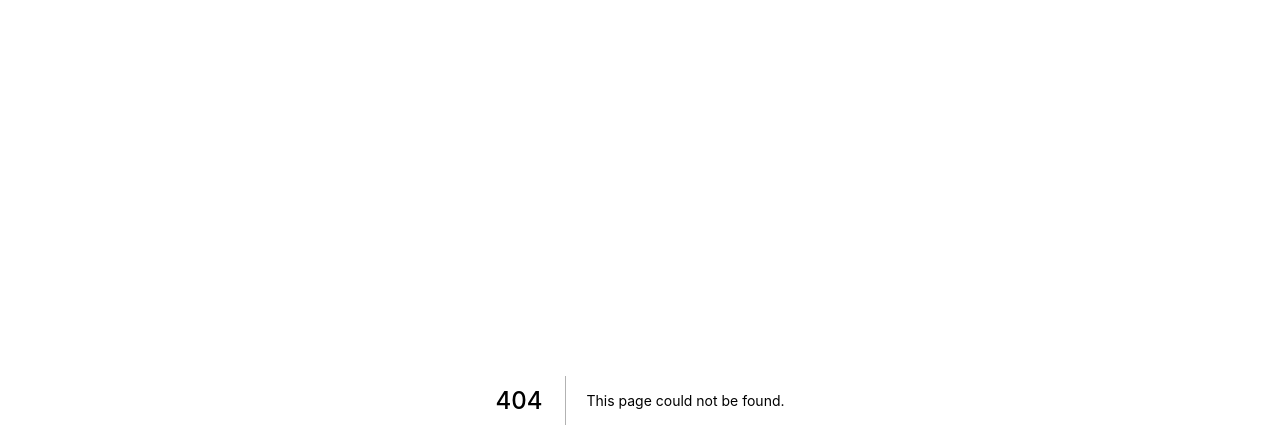
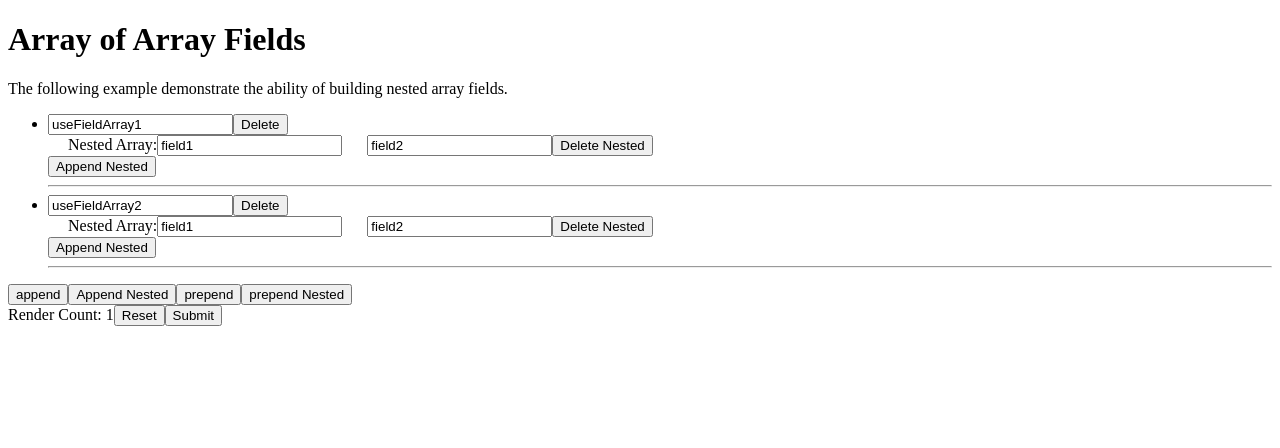
Before and after one commit to SakaiTaka23/simple-notice-frontend, a Next.js app: page /examples/nestedex in a window 1280 px wide. Before the commit this address had no page. Shown: the top 448 px of the page. Built offline with nearby package versions, Linux system fonts and the light colour scheme.

Commit message:
二重ネストformの例を追加

```diff
--- /dev/null
+++ b/pages/examples/components/FieldArray.tsx
@@ -0,0 +1,94 @@
+import React from 'react';
+import { useFieldArray } from 'react-hook-form';
+import NestedArray from './NestedFieldArray';
+
+let renderCount = 0;
+
+type Prop = {
+  control: any;
+  register: any;
+  setValue: any;
+  getValues: any;
+};
+
+const FieldsArray: React.FC<Prop> = ({ control, register, setValue, getValues }) => {
+  const { fields, append, remove, prepend } = useFieldArray({
+    control,
+    name: 'test',
+  });
+
+  renderCount++;
+
+  return (
+    <>
+      <ul>
+        {fields.map((item, index) => {
+          return (
+            <li key={item.id}>
+              <input name={`test[${index}].name`} ref={register()} defaultValue={item.name} />
+
+              <button type='button' onClick={() => remove(index)}>
+                Delete
+              </button>
+              <NestedArray nestIndex={index} {...{ control, register }} />
+            </li>
+          );
+        })}
+      </ul>
+
+      <section>
+        <button
+          type='button'
+          onClick={() => {
+            append({ name: 'append' });
+          }}
+        >
+          append
+        </button>
+
+        <button
+          type='button'
+          onClick={() => {
+            setValue('test', [
+              ...getValues().test,
+              {
+                name: 'append',
+                nestedArray: [{ field1: 'append', field2: 'append' }],
+              },
+            ]);
+          }}
+        >
+          Append Nested
+        </button>
+
+        <button
+          type='button'
+          onClick={() => {
+            prepend({ name: 'append' });
+          }}
+        >
+          prepend
+        </button>
+
+        <button
+          type='button'
+          onClick={() => {
+            setValue('test', [
+              {
+                name: 'append',
+                nestedArray: [{ field1: 'Prepend', field2: 'Prepend' }],
+              },
+              ...getValues().test,
+            ]);
+          }}
+        >
+          prepend Nested
+        </button>
+      </section>
+
+      <span className='counter'>Render Count: {renderCount}</span>
+    </>
+  );
+};
+
+export default FieldsArray;
--- /dev/null
+++ b/pages/examples/components/NestedFieldArray.tsx
@@ -0,0 +1,54 @@
+import React from 'react';
+import { useFieldArray } from 'react-hook-form';
+
+type Prop = {
+  nestIndex: any;
+  control: any;
+  register: any;
+};
+
+const NestedFieldArray: React.FC<Prop> = ({ nestIndex, control, register }) => {
+  const { fields, remove, append } = useFieldArray({
+    control,
+    name: `test[${nestIndex}].nestedArray`,
+  });
+
+  return (
+    <div>
+      {fields.map((item, k) => {
+        return (
+          <div key={item.id} style={{ marginLeft: 20 }}>
+            <label>Nested Array:</label>
+            <input
+              name={`test[${nestIndex}].nestedArray[${k}].field1`}
+              ref={register({ required: true })}
+              defaultValue={item.field1}
+              style={{ marginRight: '25px' }}
+            />
+
+            <input name={`test[${nestIndex}].nestedArray[${k}].field2`} ref={register()} defaultValue={item.field2} />
+            <button type='button' onClick={() => remove(k)}>
+              Delete Nested
+            </button>
+          </div>
+        );
+      })}
+
+      <button
+        type='button'
+        onClick={() =>
+          append({
+            field1: 'field1',
+            field2: 'field2',
+          })
+        }
+      >
+        Append Nested
+      </button>
+
+      <hr />
+    </div>
+  );
+};
+
+export default NestedFieldArray;
--- /dev/null
+++ b/pages/examples/nestedex.tsx
@@ -0,0 +1,40 @@
+import React from 'react';
+import { useForm } from 'react-hook-form';
+import FieldsArray from './components/FieldArray';
+
+const defaultValues = {
+  test: [
+    {
+      name: 'useFieldArray1',
+      nestedArray: [{ field1: 'field1', field2: 'field2' }],
+    },
+    {
+      name: 'useFieldArray2',
+      nestedArray: [{ field1: 'field1', field2: 'field2' }],
+    },
+  ],
+};
+
+function NestdeEx() {
+  const { control, register, handleSubmit, getValues, errors, reset, setValue } = useForm({
+    defaultValues,
+  });
+  const onSubmit = (data: any) => console.log('data', data);
+
+  return (
+    <form onSubmit={handleSubmit(onSubmit)}>
+      <h1>Array of Array Fields</h1>
+      <p>The following example demonstrate the ability of building nested array fields.</p>
+
+      <FieldsArray {...{ control, register, defaultValues, getValues, setValue, errors }} />
+
+      <button type='button' onClick={() => reset(defaultValues)}>
+        Reset
+      </button>
+
+      <input type='submit' />
+    </form>
+  );
+}
+
+export default NestdeEx;
```
